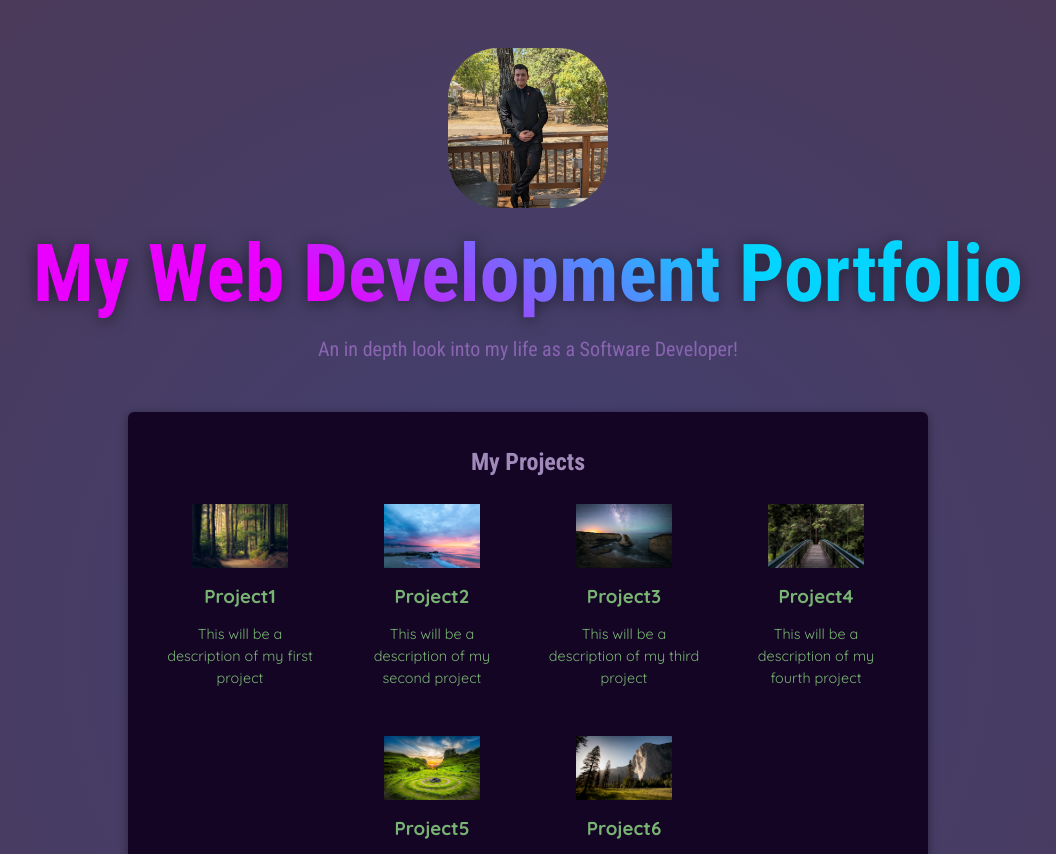
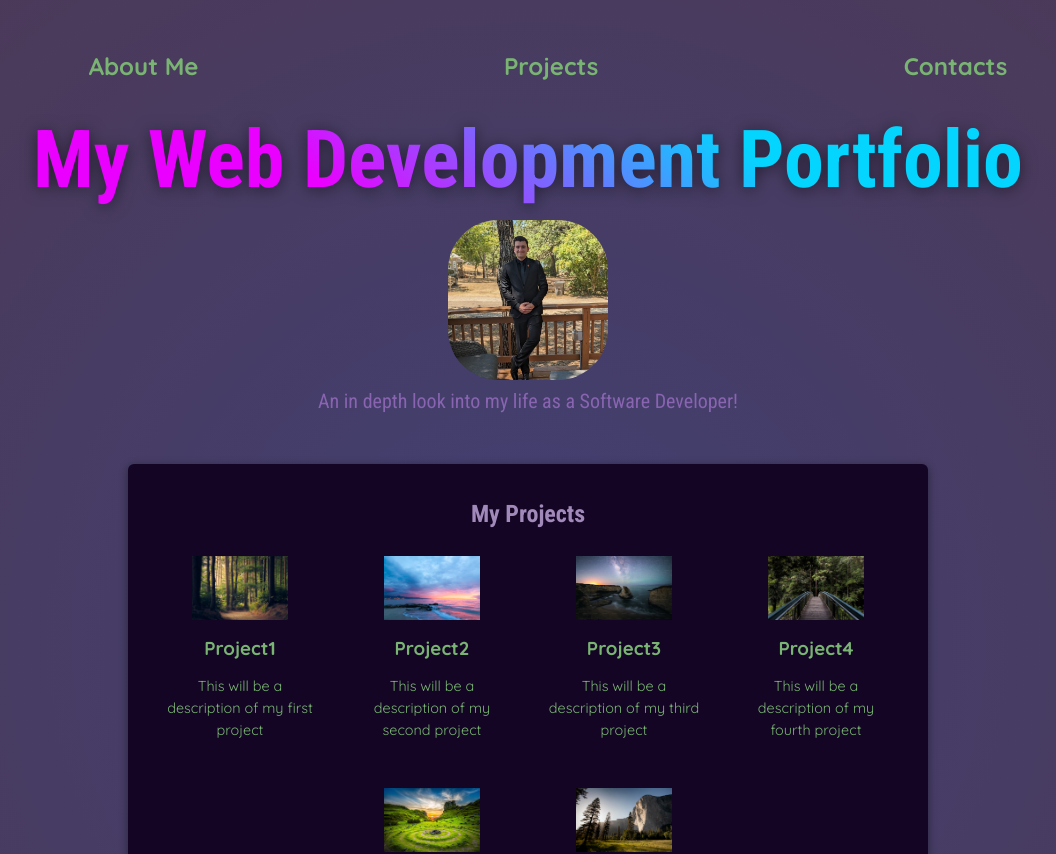
Before and after one commit to JackStendeback/React-Portfolio, a React (Vite) app: page / in a window 1280 px wide. Shown: the top 854 px of the page, without its empty margins (112-1168 px from the left). Built offline with nearby package versions, Linux system fonts and the light colour scheme.

Commit message:
adding more styling for about me/nav/header section(currently all combined into one section?)

```diff
--- a/src/App.jsx
+++ b/src/App.jsx
@@ -13,8 +13,16 @@ function Header() {
 
     return (
         <header>
+            <nav>
+                <ul>
+                    <li>About Me</li>
+                    <li>Projects</li>
+                    <li>Contacts</li>
+                </ul>
+            </nav>
+
+            <h1>My {keyWords} Portfolio</h1>
             <img src={profilePicture} alt="Jack Stendeback in a suit." />
-            <h1>My {keyWords} Portfolio</h1>
             <p>
                 An in depth look into my life as a Software Developer!
             </p>
--- a/src/index.css
+++ b/src/index.css
@@ -45,6 +45,18 @@ header {
     font-size: 1.25rem;
     color: #8964b0;
     font-family: "Roboto Condensed", sans-serif;
+  }
+
+  header ul {
+    display: flex;
+    justify-content: space-around;
+    list-style-type: none;
+  }
+
+  header li {
+    color: #79b473;
+    font-weight: bolder;
+    font-size: 1.5rem;
   }
 
   main {
```
